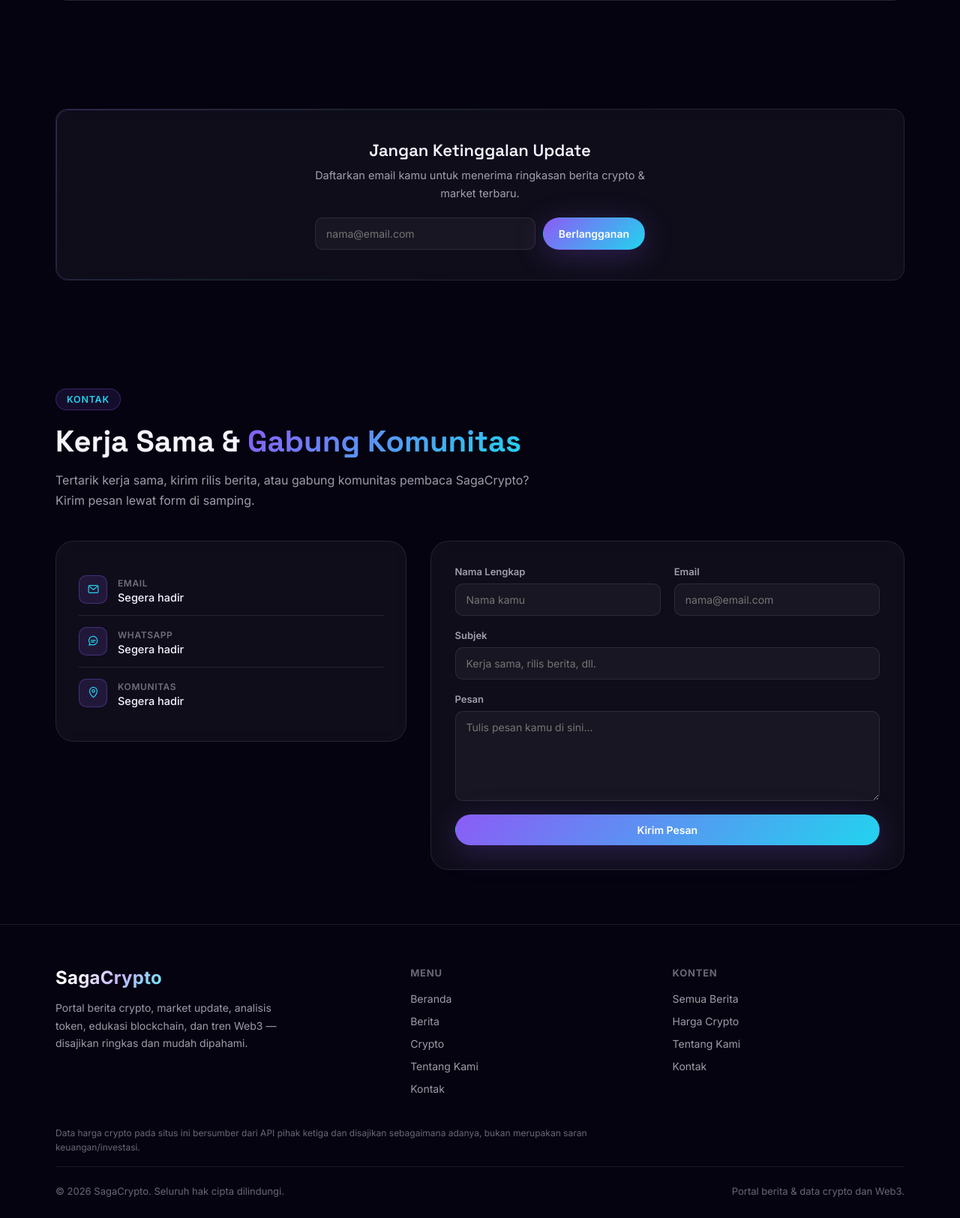
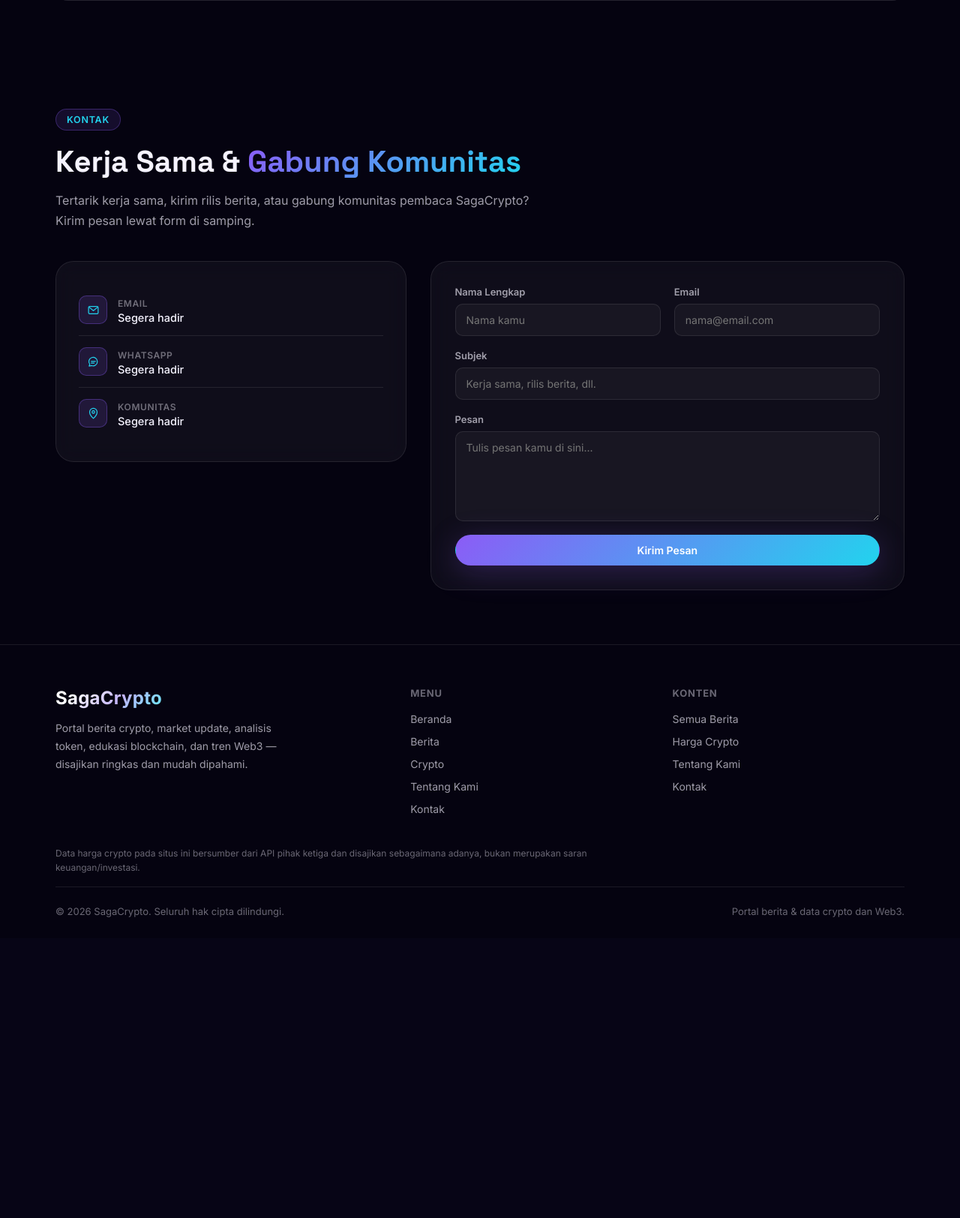
Before and after one commit to jalijali-dev/sagacrypto-wpm, a PHP site: page /wpm/ in a window 1280 px wide. Shown: the part 2851-4475 px from the top of the page at 75% size. After the commit the page ends 4074 px from the top, so only its background shows below. Run offline with PHP 8.4, Linux system fonts and the light colour scheme; data comes from the database, SQL or seed files in the repository; data that the repository does not hold is empty; a stand-in replaces the project's code that opens the database connection; some libraries are stand-ins or nearby versions.

Commit message:
Remove newsletter subscription section from homepage

```diff
--- a/index.php
+++ b/index.php
@@ -298,27 +298,6 @@ require __DIR__ . '/includes/site-header.php';
         </div>
     </section>
 
-    <!-- ══════════ NEWSLETTER ══════════ -->
-    <section class="crypto-section--tight">
-        <div class="crypto-container">
-            <div class="glass-card crypto-card" style="padding:40px;text-align:center;">
-                <h3 style="font-size:22px;">Jangan Ketinggalan Update</h3>
-                <p style="max-width:480px;margin:0 auto 20px;">Daftarkan email kamu untuk menerima ringkasan berita crypto &amp; market terbaru.</p>
-                <form method="post" action="contact-submit.php" style="display:flex;gap:10px;max-width:440px;margin:0 auto;flex-wrap:wrap;justify-content:center;">
-                    <input type="hidden" name="full_name" value="Newsletter Subscriber">
-                    <input type="hidden" name="subject" value="Newsletter">
-                    <input class="form-input" style="flex:1;min-width:220px;" type="email" name="email" placeholder="nama@email.com" required>
-                    <input type="hidden" name="message" value="Mendaftar newsletter SagaCrypto.">
-                    <div class="hp-field" aria-hidden="true">
-                        <label for="wpm-newsletter-website">Website</label>
-                        <input type="text" id="wpm-newsletter-website" name="website" tabindex="-1" autocomplete="off">
-                    </div>
-                    <button type="submit" class="crypto-btn crypto-btn--primary">Berlangganan</button>
-                </form>
-            </div>
-        </div>
-    </section>
-
     <!-- ══════════ KONTAK ══════════ -->
     <section id="kontak" class="crypto-section crypto-section--tight">
         <div class="crypto-container">
```
